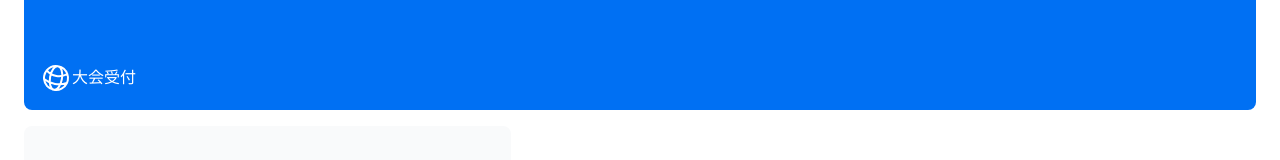
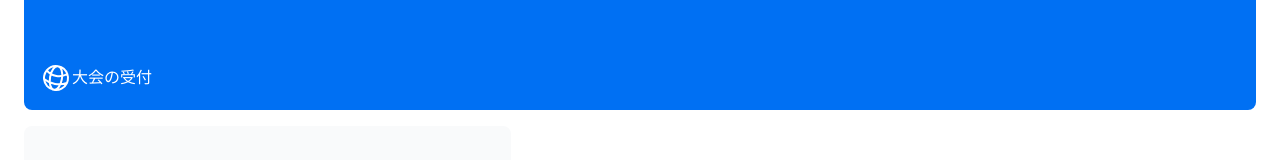
Before and after one commit to mkApproach/nextjs-reception, a Next.js app: page / in a window 1280 px wide. Shown: the part 122-282 px from the top of the page. Built offline with nearby package versions, Linux system fonts and the light colour scheme; a web font is replaced by a local one.

Commit message:
firstCommit

```diff
--- a/src/app/ui/acme-logo.tsx
+++ b/src/app/ui/acme-logo.tsx
@@ -7,7 +7,7 @@ export default function AcmeLogo() {
       className={`${lusitana.className} flex flex-row items-center leading-none text-white`}
     >
       <GlobeAltIcon className="h-8 w-8 rotate-[10deg]" />
-      <p className="text-[16px]">大会受付</p>
+      <p className="text-[16px]">大会の受付</p>
     </div>
   );
 }
```
